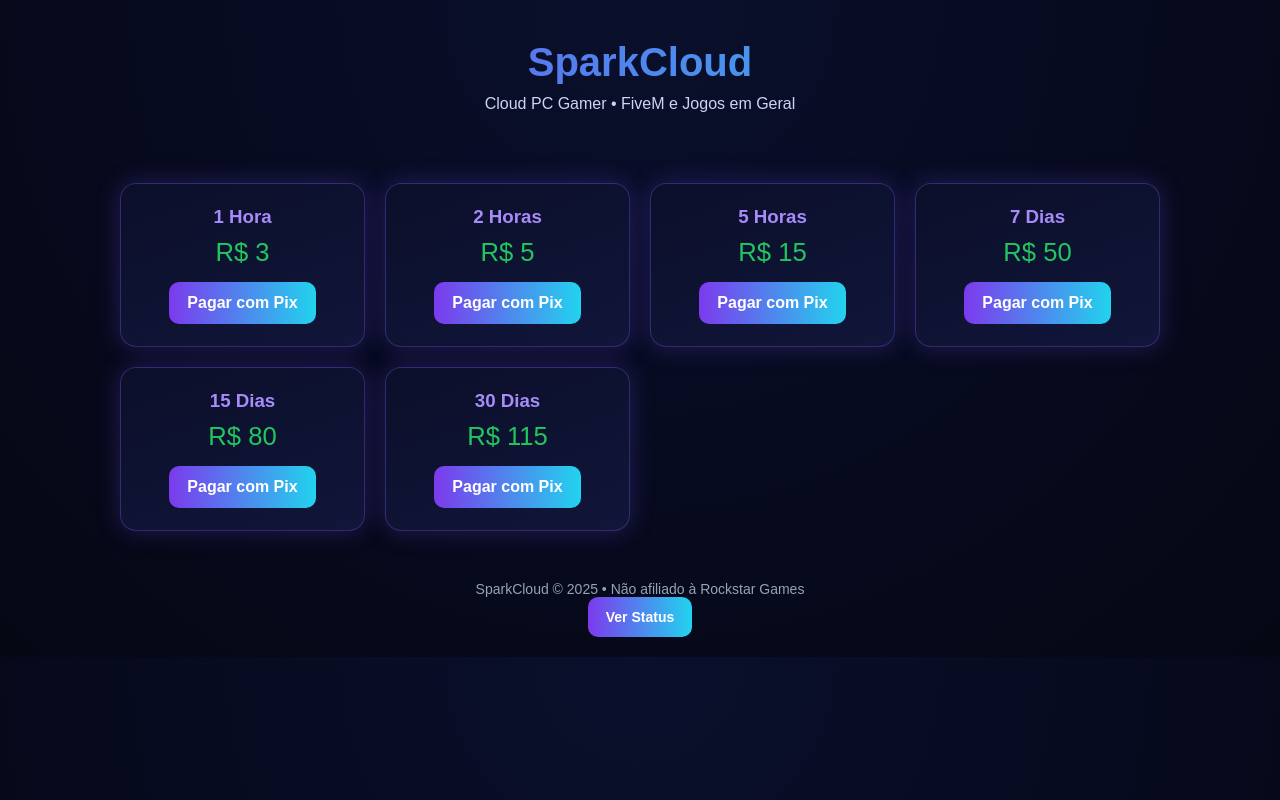
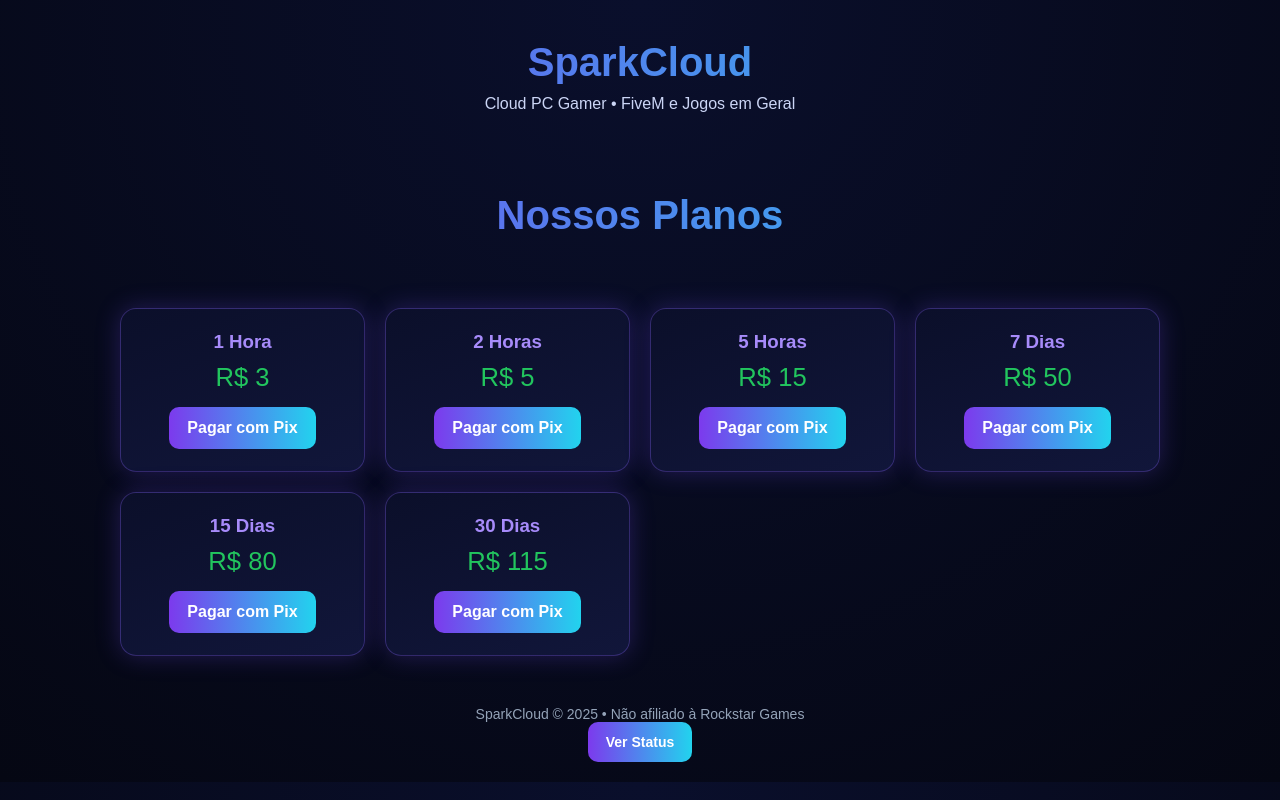
Before and after one commit to vreiss2009-glitch/sparkcloud, a plain HTML site: page index.html in a window 1280 px wide. Drawn offline with Linux system fonts and the light colour scheme.

Commit message:
Update index.html

```diff
--- a/index.html
+++ b/index.html
@@ -155,6 +155,10 @@ footer {
   <p>Cloud PC Gamer • FiveM e Jogos em Geral</p>
 </header>
 
+  <header>
+    <h1>Nossos Planos</h1>
+  </header>
+
 <section class="plans">
   <div class="plan">
     <h3>1 Hora</h3>
```
